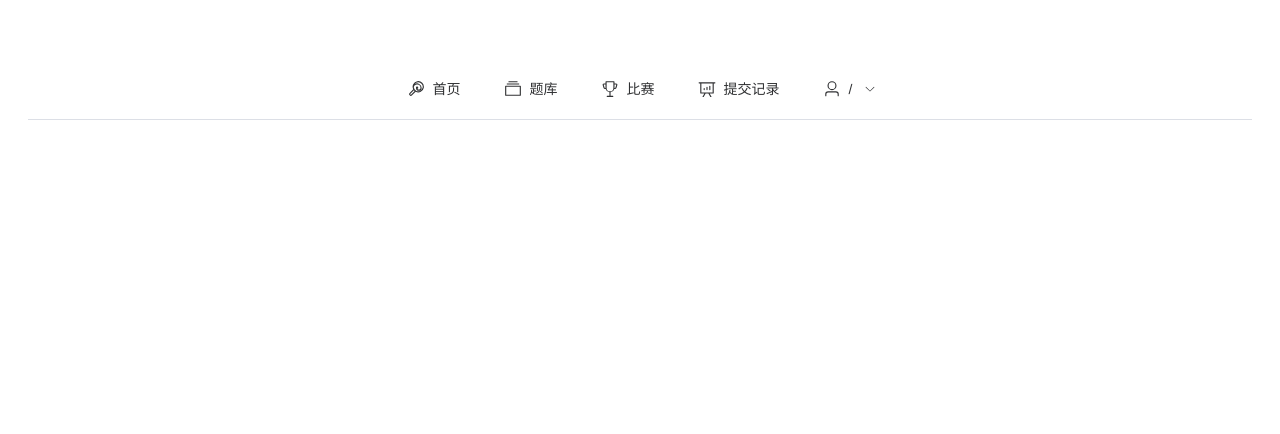
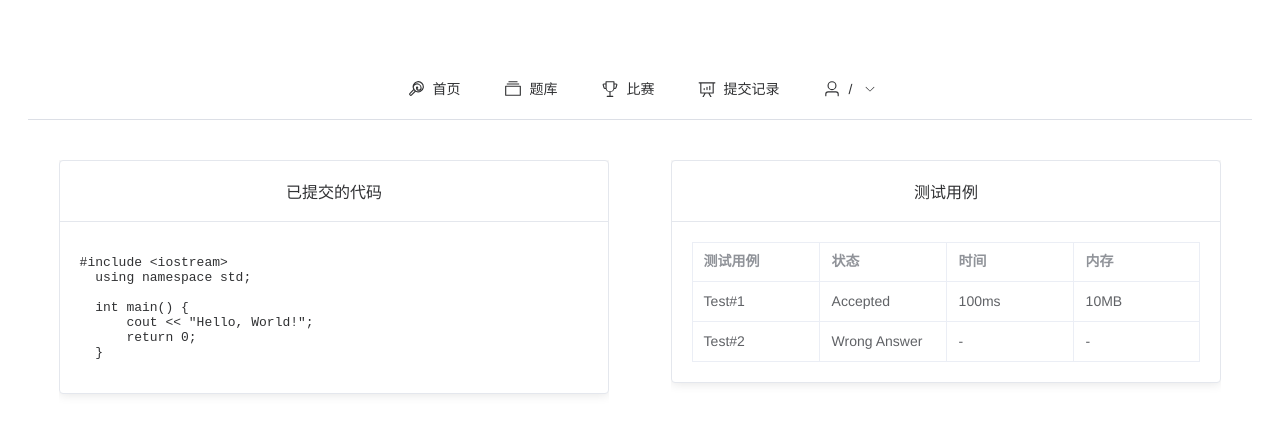
Before and after one commit to jjl9807/NOJ, a Vue app in the folder web/nojweb/: page /submission/1 in a window 1280 px wide. Before the commit this address had no page. Shown: the top 434 px of the page. Built offline with nearby package versions, Linux system fonts and the light colour scheme.

Commit message:
submissionDetail

```diff
--- a/web/nojweb/src/components/problem/problemDescription.vue
+++ b/web/nojweb/src/components/problem/problemDescription.vue
@@ -27,6 +27,7 @@
   </template>
 
   <script>
+  import axios from 'axios';
   import problemMenu from '@/components/problem/problemMenu'
   export default {
     name:"problemDescription",
@@ -56,8 +57,12 @@
     methods: {
       fetchProblemData() {
         // Simulated problem data
+
+        axios.post('http://127.0.0.1:8000/problem', {
+        pid: this.pid,
+      }).then(res => {
         this.problem = {
-          title: "Sample Problem",
+          title : res.title,
           content: "This is a sample problem description.",
           inputFormat: "The input format is...",
           outputFormat: "The output format is...",
@@ -68,6 +73,8 @@
           timeLimit: "1s",
           spaceLimit: "64MB"
         };
+      });
+
       }
     }
   };
--- /dev/null
+++ b/web/nojweb/src/components/submission/submissionDetail.vue
@@ -0,0 +1,92 @@
+<template>
+    <div class="oj-page">
+      <!-- 已提交的代码显示区域 -->
+      <div class="code-display" ref="codeDisplay">
+        <el-card>
+          <template #header>
+            <span>已提交的代码</span>
+          </template>
+          <pre class="code-content">{{ submittedCode }}</pre>
+        </el-card>
+      </div>
+
+      <!-- 测试用例列表 -->
+      <div class="test-cases" ref="testCases">
+        <el-card>
+          <template #header>
+            <span>测试用例</span>
+          </template>
+          <el-table :data="testCases" border>
+            <el-table-column prop="testCase" label="测试用例"></el-table-column>
+            <el-table-column prop="status" label="状态"></el-table-column>
+            <el-table-column prop="time" label="时间"></el-table-column>
+            <el-table-column prop="memory" label="内存"></el-table-column>
+          </el-table>
+        </el-card>
+      </div>
+    </div>
+  </template>
+
+  <script>
+  export default {
+    name:"submissionDetail",
+    data() {
+      return {
+        submittedCode: `#include <iostream>
+  using namespace std;
+
+  int main() {
+      cout << "Hello, World!";
+      return 0;
+  }`, // 模拟已提交的代码
+        testCases: [
+          { testCase: "Test#1", status: "Accepted", time: "100ms", memory: "10MB" },
+          { testCase: "Test#2", status: "Wrong Answer", time: "-", memory: "-" },
+          // 可以根据需要添加更多的测试用例数据
+        ],
+      };
+    },
+    mounted() {
+    this.mounted = true;
+    this.sid = this.$route.params.sid;
+      // 添加滚动条
+      this.$refs.codeDisplay.addEventListener('scroll', this.handleScroll);
+      this.$refs.testCases.addEventListener('scroll', this.handleScroll);
+    },
+    beforeUnmount() {
+      // 移除滚动条监听事件
+      this.$refs.codeDisplay.removeEventListener('scroll', this.handleScroll);
+      this.$refs.testCases.removeEventListener('scroll', this.handleScroll);
+    },
+    methods: {
+      handleScroll(event) {
+        // 在这里处理滚动事件，例如同步滚动两个区域
+        const target = event.target;
+        if (target === this.$refs.codeDisplay) {
+          this.$refs.testCases.scrollTop = target.scrollTop;
+        } else if (target === this.$refs.testCases) {
+          this.$refs.codeDisplay.scrollTop = target.scrollTop;
+        }
+      },
+    },
+  };
+  </script>
+
+  <style scoped>
+  .oj-page {
+    display: flex;
+    justify-content: space-around;
+    margin-top: 20px;
+  }
+
+  .code-display,
+  .test-cases {
+    width: 45%;
+    height: 300px;
+    overflow: auto;
+  }
+
+  .code-content {
+    text-align: left;
+  }
+  </style>
--- a/web/nojweb/src/router/router.js
+++ b/web/nojweb/src/router/router.js
@@ -9,6 +9,7 @@ import submissionMain from '@/components/submission/submissionMain'
 import userMain from '@/components/user/userMain'
 import problemDescription from '@/components/problem/problemDescription'
 import problemSubmission from '@/components/problem/problemSubmission'
+import submissionDetail from '@/components/submission/submissionDetail.vue'
 
 const router = createRouter({
     history: createWebHistory(),
@@ -82,6 +83,13 @@ const router = createRouter({
             activeTitle: '/user'
         },
         path: '/problem/:pid/submission', component: problemSubmission,
+    },
+    {
+        meta: {
+            title: '提交之后',
+            activeTitle: '/submission'
+        },
+        path: '/submission/:sid', component: submissionDetail,
     }],
     caseSensitive: true
 });
--- a/web/nojweb/vue.config.js
+++ b/web/nojweb/vue.config.js
@@ -7,7 +7,7 @@ module.exports = defineConfig({
   devServer: {
     proxy: {
       '/api': {
-        "target": "localhost:3000",
+        "target": "localhost:8000",
         ws: true,
         changeOrigin: true
       }
```
